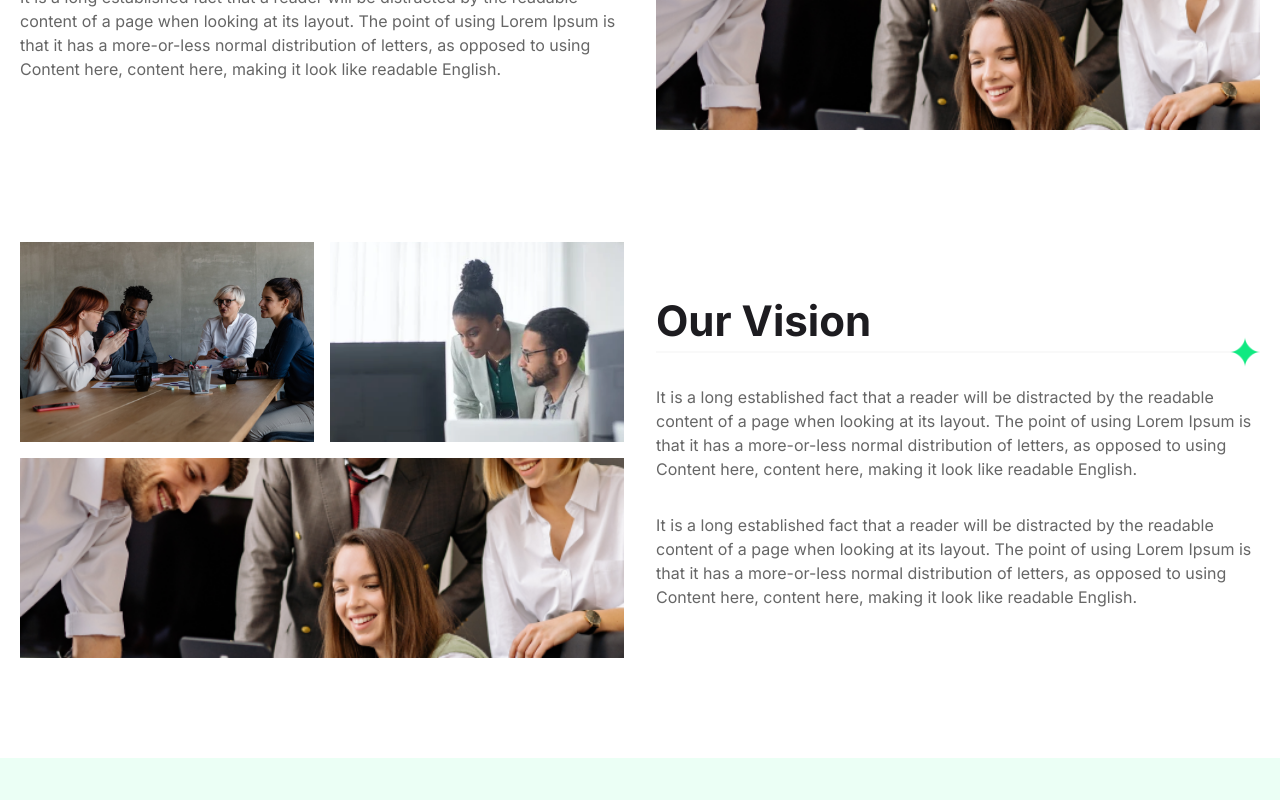
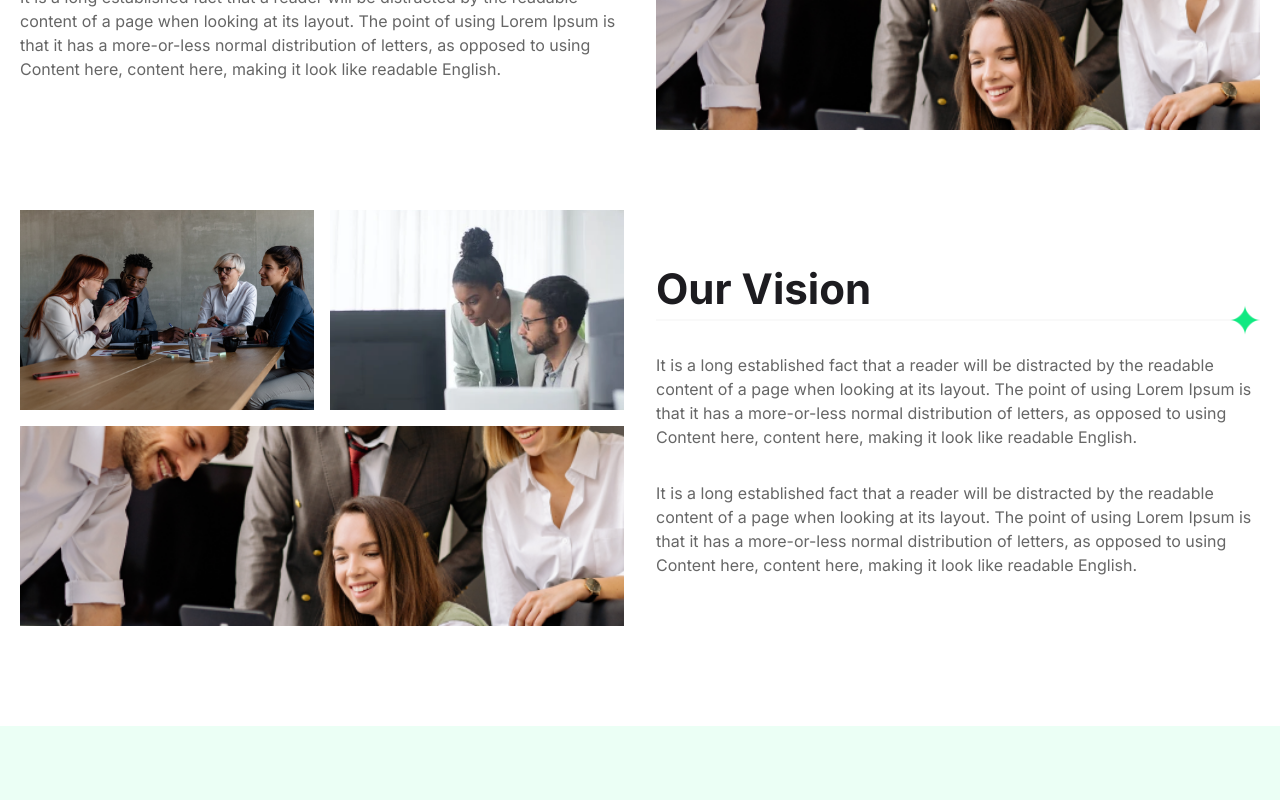
Before and after one commit to freelancework00700/WebGlim, a Next.js app: page /about in a window 1280 px wide. Shown: the part 800-1600 px from the top of the page. Built offline with nearby package versions, Linux system fonts and the light colour scheme.

Commit message:
new UI Changes

```diff
--- a/src/app/about/page.tsx
+++ b/src/app/about/page.tsx
@@ -43,9 +43,6 @@ export default function About() {
         <div className="container mx-auto">
           <div className="grid grid-cols-12 gap-8 items-center max-lg:gap-4 max-lg:gap-3">
             <div className="col-span-6 relative max-md:col-span-12">
-              {/* <p className="uppercase text-base font-medium text-[#3d3c40] mb-3">
-                What we do
-              </p> */}
               <div className="relative">
                 <h3 className="text-[#1d1c20] text-[42px] font-bold capitalize leading-[60px] relative border-b-2 border-[#f9f9f9] max-xl:text-[30px] max-xl:leading-[42px]">
                   Our Mission
@@ -113,8 +110,9 @@ export default function About() {
                 </div>
               </div>
             </div>
-
-            <div className="col-span-6 mt-[80px] max-sm:mt-[40px] max-md:col-span-12">
+            </div>
+            <div className="grid grid-cols-12 gap-8 items-center max-lg:gap-4 max-lg:gap-3 max-md:flex max-md:flex-col-reverse max-sm:mt-4">
+            <div className="col-span-6 mt-[80px] max-sm:mt-[40px]">
               <div className="grid grid-cols-12 gap-4">
                 <div className="col-span-6">
                   <div>
@@ -152,10 +150,7 @@ export default function About() {
                 </div>
               </div>
             </div>
-            <div className="col-span-6 relative mt-[80px] max-sm:mt-[20px] max-lg:col-span-6 max-md:col-span-12">
-              {/* <p className="uppercase text-base font-medium text-[#3d3c40] mb-3">
-                What we do
-              </p> */}
+            <div className="col-span-6 relative mt-[80px] max-sm:mt-[20px] max-lg:col-span-6 ">
               <div className="relative">
                 <h3 className="text-[#1d1c20] text-[42px] font-bold capitalize leading-[60px] relative border-b-2 border-[#f9f9f9] max-xl:text-[30px] max-xl:leading-[42px]">
                   Our Vision
--- a/src/app/layout.tsx
+++ b/src/app/layout.tsx
@@ -18,7 +18,7 @@ export default function RootLayout({
 
   return (
     <html lang="en">
-      <body className={inter.className}>{children}</body>
+      <body className={inter.className} style={{position: 'relative'}}>{children}</body>
       <script async src="https://www.googletagmanager.com/gtag/js?id=G-6LPQ391VTF"></script>
     </html>
   )
--- a/src/app/page.tsx
+++ b/src/app/page.tsx
@@ -36,8 +36,8 @@ export default function Home() {
   }, []);
   return (
     <main>
+        <Header />
       <div className="bg-[#212025] hero-slider overflow-hidden relative">
-        <Header />
         <div className="container mx-auto">
           <div className="grid grid-cols-12 gap-4 pt-[50px] pb-[100px] max-lg:pb-[70px]">
             <div className="col-span-6 max-xl:col-span-6 max-lg:col-span-12">
--- a/src/components/Header.tsx
+++ b/src/components/Header.tsx
@@ -12,9 +12,9 @@ const Header = () => {
     const [menuShowResponsive, setMenuShowResponsive] = useState(false)
     return (
         <>
-            <div className="bg-[#212025] hero-slider overflow-hidden relative">
+            <div className="bg-[#212025] hero-slider overflow-hidden ">
                 <div className="container mx-auto">
-                    <div className="flex items-center justify-between py-4 border-b-2 border-[#2c2c2c] relative">
+                    <div className="flex items-center justify-between py-4 border-b-2 border-[#2c2c2c]">
                         <div className="flex items-center">
                             <div className="main-logo me-[5rem]">
                                 <Link href="#" className="text-[#e7e7e8] text-3xl font-semibold cursor-pointer">
@@ -25,22 +25,22 @@ const Header = () => {
                                 <nav>
                                     <ul className="flex items-center">
                                         <li className="px-4">
-                                            <Link href="/" className="text-sm font-medium leading-[16px] text-[#afaeb0] cursor-pointer hover:text-white">
+                                            <Link href="/" className="text-sm font-medium leading-[16px] text-[#afaeb0] hover:text-[#10e981] cursor-pointer">
                                                 Home
                                             </Link>
                                         </li>
                                         <li className="px-4">
-                                            <Link href="/about" className="text-sm font-medium leading-[16px] text-[#afaeb0] cursor-pointer hover:text-white">
+                                            <Link href="/about" className="text-sm font-medium leading-[16px] text-[#afaeb0] hover:text-[#10e981] cursor-pointer">
                                                 About
                                             </Link>
                                         </li>
                                         <li className="px-4">
-                                            <Link href="/services" className="text-sm font-medium leading-[16px] text-[#afaeb0] cursor-pointer hover:text-white">
+                                            <Link href="/services" className="text-sm font-medium leading-[16px] text-[#afaeb0] hover:text-[#10e981] cursor-pointer">
                                                 Services
                                             </Link>
                                         </li>
                                         <li className="px-4">
-                                            <Link href="/projects" className="text-sm font-medium leading-[16px] text-[#afaeb0] cursor-pointer hover:text-white">
+                                            <Link href="/projects" className="text-sm font-medium leading-[16px] text-[#afaeb0] hover:text-[#10e981] cursor-pointer">
                                                 Projects
                                             </Link>
                                         </li>
@@ -85,35 +85,35 @@ const Header = () => {
                             </div>
                         </div>
                         {menuShowResponsive &&
-                            <div className="absolute w-full top-[70px] z-[99999999]">
+                            <div className="absolute w-full left-0 top-[70px] z-10">
                                 <div className="bg-[#fff] p-3 px-5">
                                     <nav>
                                         <ul className="flex items-center flex-col">
                                             <li className="py-2">
-                                                <Link href="#" className="text-sm font-medium leading-[16px] text-[#1d1c21] cursor-pointer hover:text-white">
+                                                <Link href="/" className="text-sm font-medium leading-[16px] text-[#1d1c21] hover:text-[#10e981] cursor-pointer ">
                                                     Home
                                                 </Link>
                                             </li>
                                             <li className="py-2">
-                                                <Link href="#" className="text-sm font-medium leading-[16px] text-[#1d1c21] cursor-pointer hover:text-white">
+                                                <Link href="/about" className="text-sm font-medium leading-[16px] text-[#1d1c21] hover:text-[#10e981] cursor-pointer ">
                                                     About
                                                 </Link>
                                             </li>
                                             <li className="py-2">
-                                                <Link href="#" className="text-sm font-medium leading-[16px] text-[#1d1c21] cursor-pointer hover:text-white">
+                                                <Link href="/services" className="text-sm font-medium leading-[16px] text-[#1d1c21] hover:text-[#10e981] cursor-pointer ">
                                                     Services
                                                 </Link>
                                             </li>
                                             <li className="py-2">
-                                                <Link href="#" className="text-sm font-medium leading-[16px] text-[#1d1c21] cursor-pointer hover:text-white">
+                                                <Link href="/projects" className="text-sm font-medium leading-[16px] text-[#1d1c21] hover:text-[#10e981] cursor-pointer ">
                                                     Projects
                                                 </Link>
                                             </li>
                                         </ul>
                                     </nav>
                                     <div className="text-center py-4">
-                                        <Link href="#" className="text-sm text-[#1d1c21] font-medium leading-[16px] cursor-pointer">
-                                            <span className="text-[#10e981]">Call Us:</span>{" "}
+                                        <Link href="tel:(+080)12345678900" className="text-sm text-[#1d1c21] font-medium leading-[16px] cursor-pointer">
+                                            <span className="text-[#10e981]">Call Us:</span>
                                             (+080)1234567890
                                         </Link>
                                     </div>
```
Also changed, not shown: src/app/services/page.tsx (+14 -13 lines).
